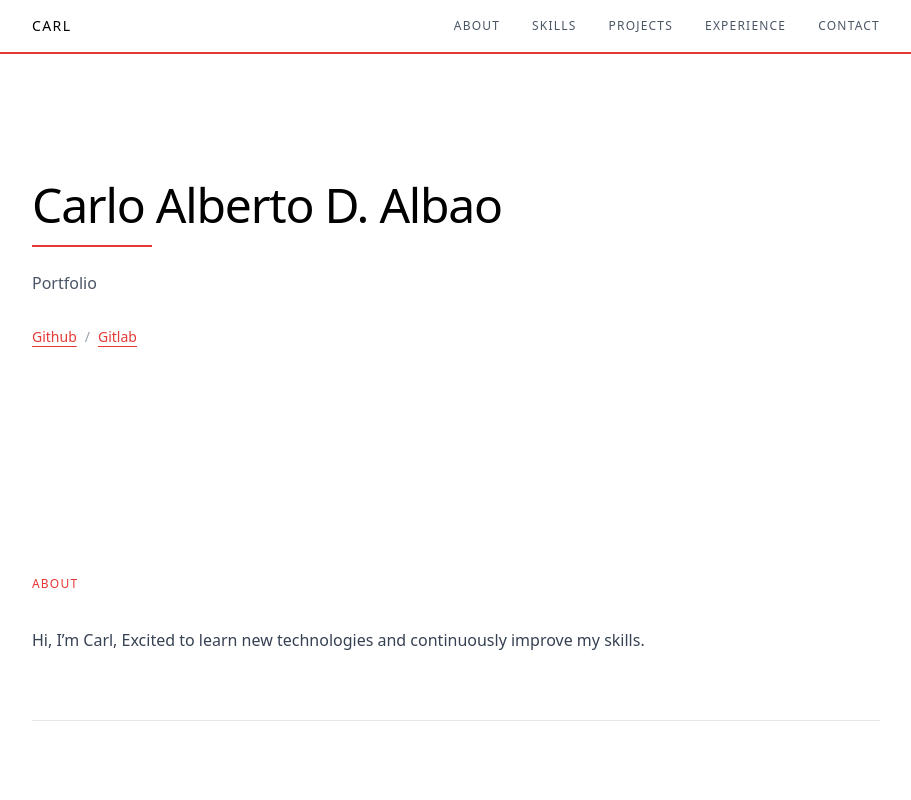
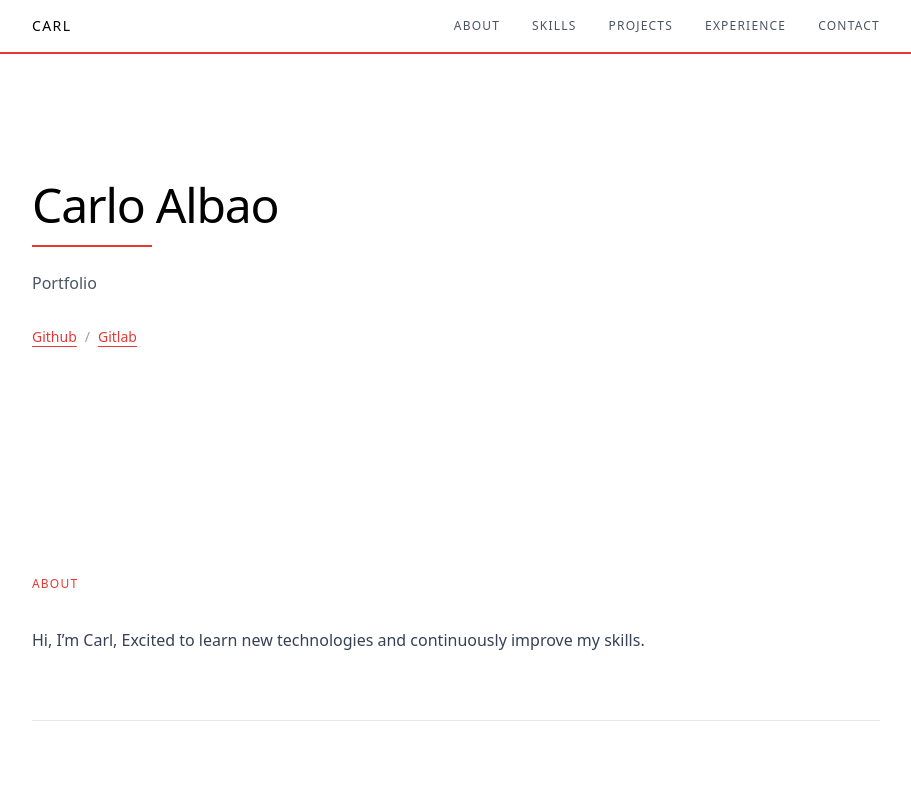
Before and after one commit to CAACARL/my-thing, a Next.js app: page / in a window 1280 px wide. Shown: the top 800 px of the page, without its empty margins (184-1095 px from the left). Built offline with nearby package versions, Linux system fonts and the light colour scheme.

Commit message:
Finale 2.0

```diff
--- a/components/Hero/index.tsx
+++ b/components/Hero/index.tsx
@@ -19,7 +19,7 @@ export function Hero() {
       <div className="w-full">
         <FadeIn>
           <h1 className="text-4xl md:text-5xl font-medium text-black tracking-tight">
-            Carlo Alberto D. Albao
+            Carlo Albao
           </h1>
           <div className="w-30 h-0.5 bg-[#E53935] mt-4 mb-6" />
         </FadeIn>
```
